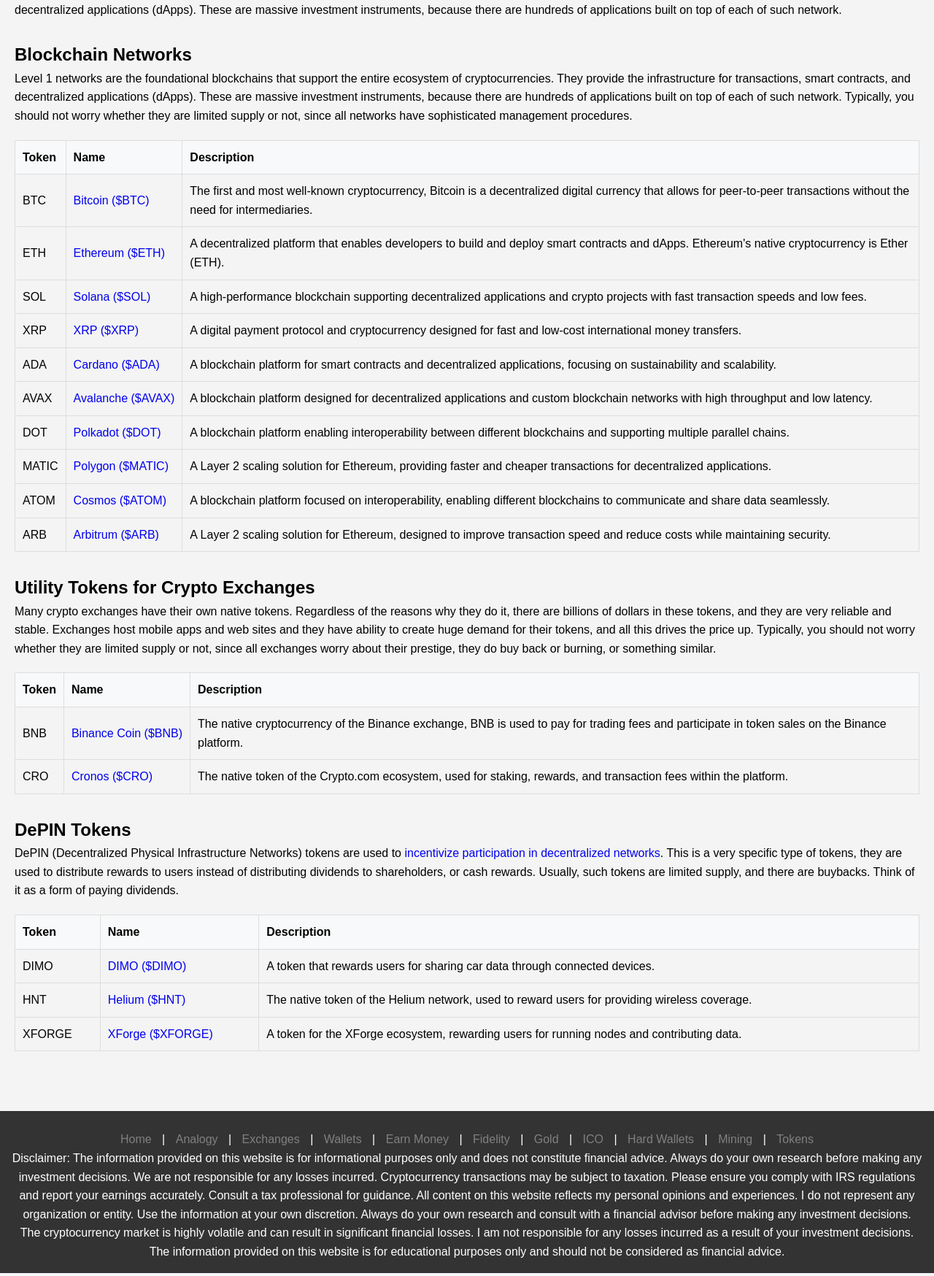
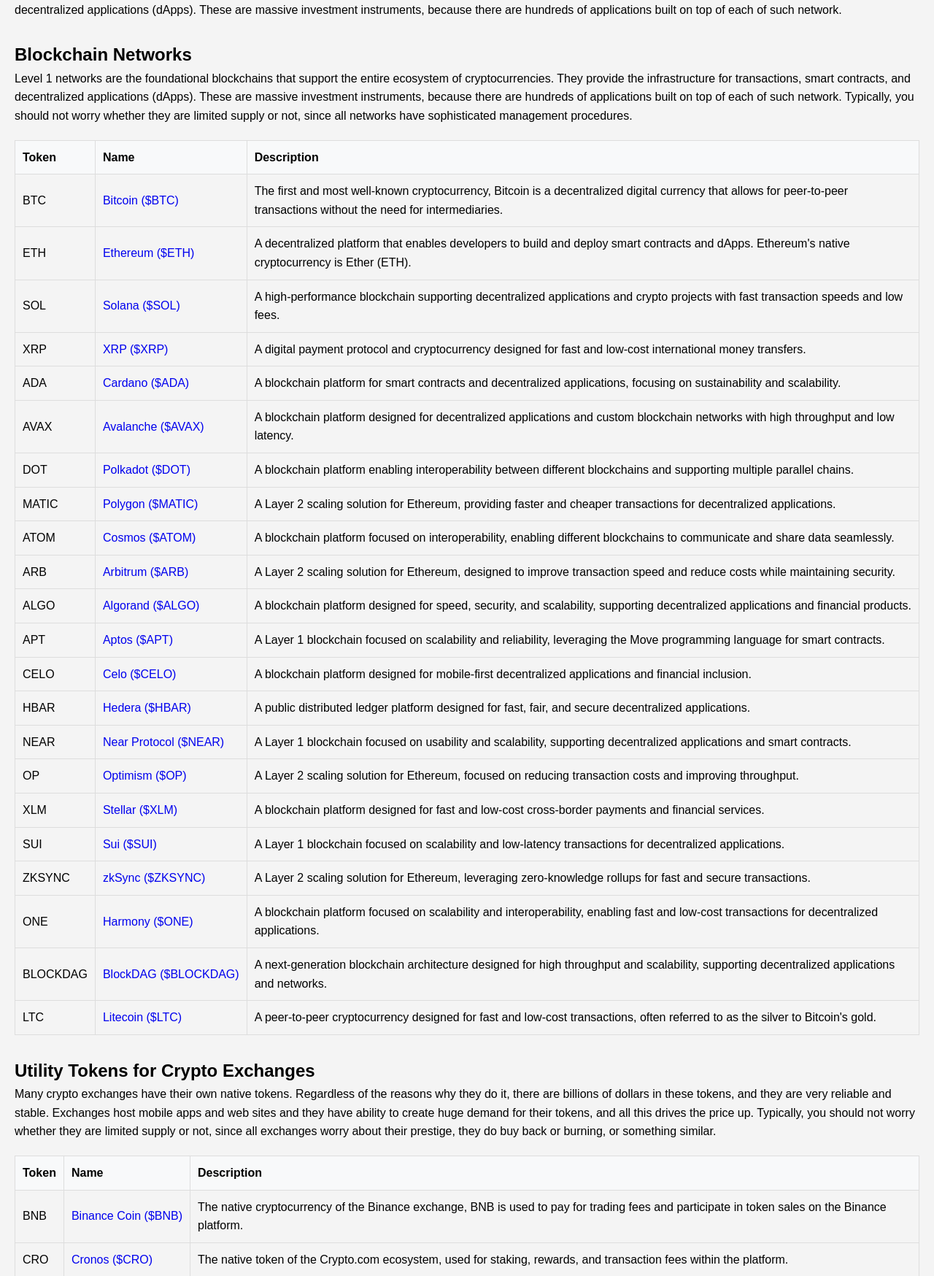
Before and after one commit to BusyStas/stasclub, a Flask app: page /tokens in a window 1280 px wide. Shown: the part 190-1938 px from the top of the page at 73% size. Run offline with Flask 3, Linux system fonts and the light colour scheme.

Commit message:
network tokens

```diff
--- a/templates/tokens.html
+++ b/templates/tokens.html
@@ -121,6 +121,90 @@
                         </td>
                         <td class="fidelity-td">A Layer 2 scaling solution for Ethereum, designed to improve transaction speed and reduce costs while maintaining security.</td>
                     </tr>
+                    <tr>
+                        <td class="fidelity-td">ALGO</td>
+                        <td class="fidelity-td" style="white-space: nowrap;">
+                            <a href="https://coincodex.com/crypto/algorand/" target="_blank">Algorand ($ALGO)</a>
+                        </td>
+                        <td class="fidelity-td">A blockchain platform designed for speed, security, and scalability, supporting decentralized applications and financial products.</td>
+                    </tr>
+                    <tr>
+                        <td class="fidelity-td">APT</td>
+                        <td class="fidelity-td" style="white-space: nowrap;">
+                            <a href="https://coincodex.com/crypto/aptos/" target="_blank">Aptos ($APT)</a>
+                        </td>
+                        <td class="fidelity-td">A Layer 1 blockchain focused on scalability and reliability, leveraging the Move programming language for smart contracts.</td>
+                    </tr>
+                    <tr>
+                        <td class="fidelity-td">CELO</td>
+                        <td class="fidelity-td" style="white-space: nowrap;">
+                            <a href="https://coincodex.com/crypto/celo/" target="_blank">Celo ($CELO)</a>
+                        </td>
+                        <td class="fidelity-td">A blockchain platform designed for mobile-first decentralized applications and financial inclusion.</td>
+                    </tr>
+                    <tr>
+                        <td class="fidelity-td">HBAR</td>
+                        <td class="fidelity-td" style="white-space: nowrap;">
+                            <a href="https://coincodex.com/crypto/hedera/" target="_blank">Hedera ($HBAR)</a>
+                        </td>
+                        <td class="fidelity-td">A public distributed ledger platform designed for fast, fair, and secure decentralized applications.</td>
+                    </tr>
+                    <tr>
+                        <td class="fidelity-td">NEAR</td>
+                        <td class="fidelity-td" style="white-space: nowrap;">
+                            <a href="https://coincodex.com/crypto/near-protocol/" target="_blank">Near Protocol ($NEAR)</a>
+                        </td>
+                        <td class="fidelity-td">A Layer 1 blockchain focused on usability and scalability, supporting decentralized applications and smart contracts.</td>
+                    </tr>
+                    <tr>
+                        <td class="fidelity-td">OP</td>
+                        <td class="fidelity-td" style="white-space: nowrap;">
+                            <a href="https://coincodex.com/crypto/optimism/" target="_blank">Optimism ($OP)</a>
+                        </td>
+                        <td class="fidelity-td">A Layer 2 scaling solution for Ethereum, focused on reducing transaction costs and improving throughput.</td>
+                    </tr>
+                    <tr>
+                        <td class="fidelity-td">XLM</td>
+                        <td class="fidelity-td" style="white-space: nowrap;">
+                            <a href="https://coincodex.com/crypto/stellar/" target="_blank">Stellar ($XLM)</a>
+                        </td>
+                        <td class="fidelity-td">A blockchain platform designed for fast and low-cost cross-border payments and financial services.</td>
+                    </tr>
+                    <tr>
+                        <td class="fidelity-td">SUI</td>
+                        <td class="fidelity-td" style="white-space: nowrap;">
+                            <a href="https://coincodex.com/crypto/sui/" target="_blank">Sui ($SUI)</a>
+                        </td>
+                        <td class="fidelity-td">A Layer 1 blockchain focused on scalability and low-latency transactions for decentralized applications.</td>
+                    </tr>
+                    <tr>
+                        <td class="fidelity-td">ZKSYNC</td>
+                        <td class="fidelity-td" style="white-space: nowrap;">
+                            <a href="https://coincodex.com/crypto/zksync/" target="_blank">zkSync ($ZKSYNC)</a>
+                        </td>
+                        <td class="fidelity-td">A Layer 2 scaling solution for Ethereum, leveraging zero-knowledge rollups for fast and secure transactions.</td>
+                    </tr>
+                    <tr>
+                        <td class="fidelity-td">ONE</td>
+                        <td class="fidelity-td" style="white-space: nowrap;">
+                            <a href="https://coincodex.com/crypto/harmony/" target="_blank">Harmony ($ONE)</a>
+                        </td>
+                        <td class="fidelity-td">A blockchain platform focused on scalability and interoperability, enabling fast and low-cost transactions for decentralized applications.</td>
+                    </tr>
+                    <tr>
+                        <td class="fidelity-td">BLOCKDAG</td>
+                        <td class="fidelity-td" style="white-space: nowrap;">
+                            <a href="https://coincodex.com/crypto/blockdag/" target="_blank">BlockDAG ($BLOCKDAG)</a>
+                        </td>
+                        <td class="fidelity-td">A next-generation blockchain architecture designed for high throughput and scalability, supporting decentralized applications and networks.</td>
+                    </tr>
+                    <tr>
+                        <td class="fidelity-td">LTC</td>
+                        <td class="fidelity-td" style="white-space: nowrap;">
+                            <a href="https://coincodex.com/crypto/litecoin/" target="_blank">Litecoin ($LTC)</a>
+                        </td>
+                        <td class="fidelity-td">A peer-to-peer cryptocurrency designed for fast and low-cost transactions, often referred to as the silver to Bitcoin's gold.</td>
+                    </tr>
                 </tbody>
             </table>
         </section>
```
